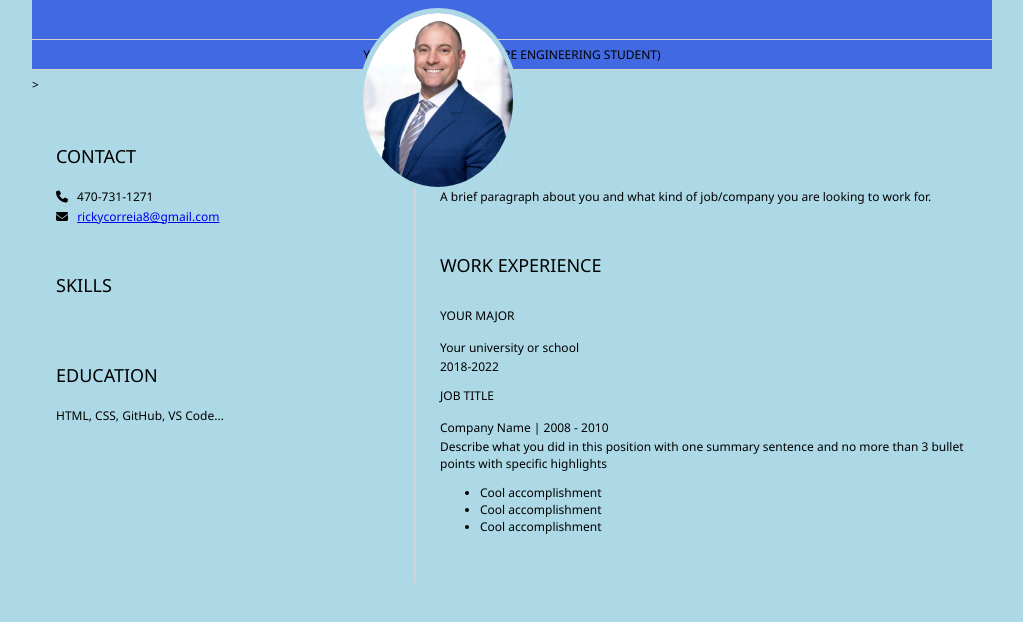
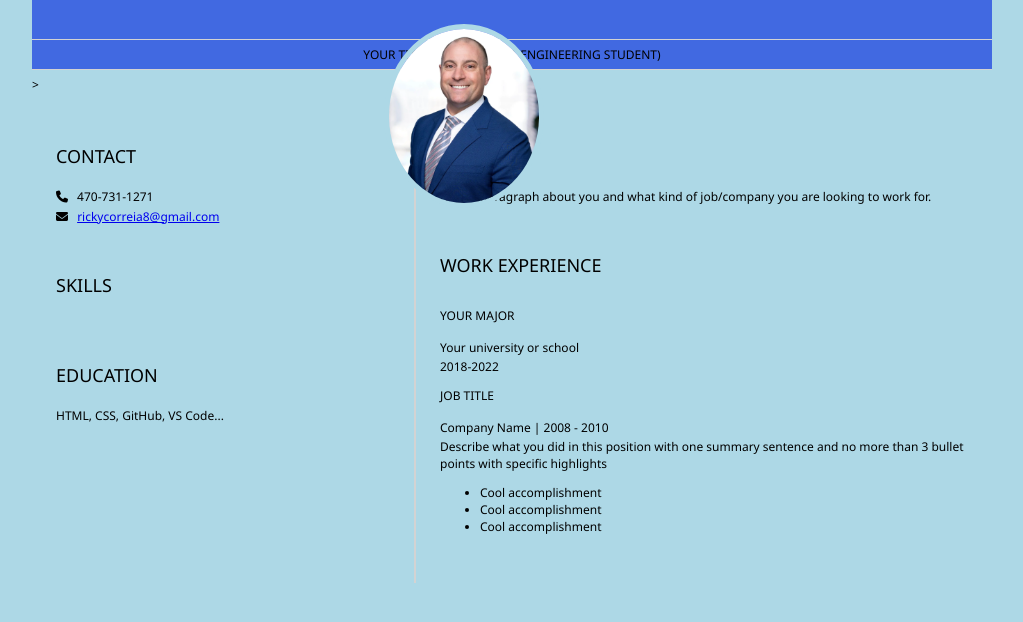
Before and after one commit to Rcorreia231/webResume, a plain HTML site: page index.html in a window 1280 px wide. Shown: the part 136-758 px from the top of the page, without its empty margins (128-1151 px from the left). Drawn offline with Linux system fonts and the light colour scheme.

Commit message:
Please enter the commit message for your changes. Lines starting

```diff
--- a/style.css
+++ b/style.css
@@ -11,9 +11,14 @@
     }
 
     #picture{
-        position: absolute;
-        top: 18%;
-        left: 38%;
+        width:20%;
+        height:80%;
+        display:block;
+        position:absolute;
+        left:0;
+        right:0;
+        bottom:0;
+        margin:auto;
 
     }
 
```
